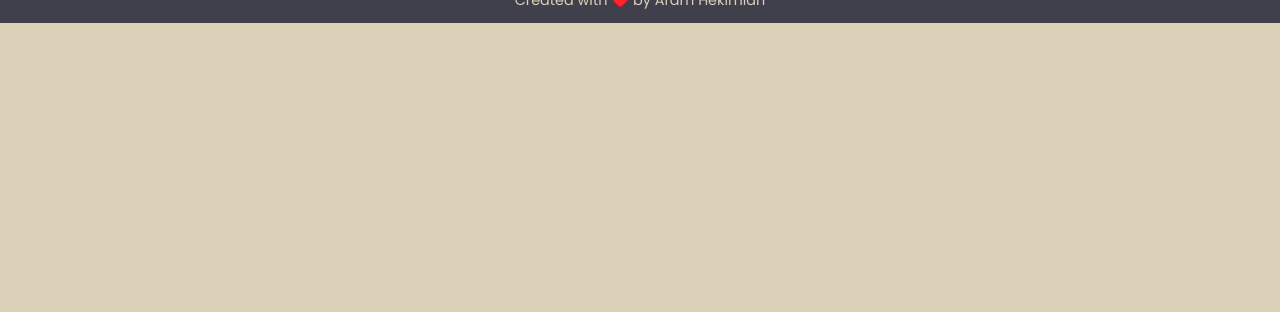
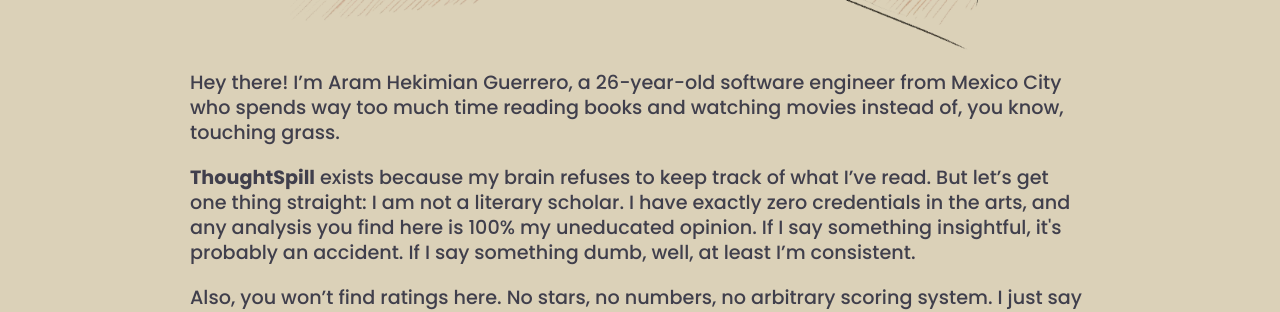
Before and after one commit to Hekimianz/thoughtSpill, a React (Vite) app in the folder frontend-pub/: page /about in a window 1280 px wide. Shown: the part 777-1089 px from the top of the page. Before the commit the page ends 800 px from the top, so only its background shows below. Built offline with nearby package versions, Linux system fonts and the light colour scheme; no server answers.

Commit message:
Created about page

```diff
--- a/frontend-pub/src/main.jsx
+++ b/frontend-pub/src/main.jsx
@@ -4,6 +4,7 @@
 import { AuthProvider } from "./contexts/authProvider.jsx";
 import Home from "./pages/Home/Home.jsx";
 import NotFound from "./pages/NotFound/NotFound.jsx";
+import About from "./pages/About/About.jsx";
 import Footer from "./components/Footer/Footer.jsx";
 import Header from "./components/Header/Header.jsx";
 
@@ -14,6 +15,7 @@
         <Header />
         <Routes>
           <Route path="/" element={<Home />} />
+          <Route path="/about" element={<About />} />
           <Route path="*" element={<NotFound />} />
         </Routes>
         <Footer />
--- /dev/null
+++ b/frontend-pub/src/pages/About/About.jsx
@@ -0,0 +1,47 @@
+import { Link } from "react-router-dom";
+import styles from "./About.module.css";
+
+function About() {
+  return (
+    <section className={styles.aboutCont}>
+      <h1>Reading Books, Forgetting Books, Writing About Books</h1>
+
+      <img className={styles.img} src="/coding.png" alt="" />
+
+      <p className={styles.paragraph}>
+        Hey there! I’m Aram Hekimian Guerrero, a 26-year-old software engineer
+        from Mexico City who spends way too much time reading books and watching
+        movies instead of, you know, touching grass.
+      </p>
+
+      <p className={styles.paragraph}>
+        <span className={styles.bold}>ThoughtSpill</span> exists because my
+        brain refuses to keep track of what I’ve read. But let’s get one thing
+        straight: I am not a literary scholar. I have exactly zero credentials
+        in the arts, and any analysis you find here is 100% my uneducated
+        opinion. If I say something insightful, it's probably an accident. If I
+        say something dumb, well, at least I’m consistent.
+      </p>
+
+      <p className={styles.paragraph}>
+        Also, you won’t find ratings here. No stars, no numbers, no arbitrary
+        scoring system. I just say whether I liked something or not. Art isn’t a
+        math test, and I refuse to act like I can quantify vibes.
+      </p>
+
+      <img className={styles.img} src="/reading.png" alt="" />
+
+      <p className={styles.paragraph}>
+        So, if you're here for deep, academically sound critiques… yikes. But if
+        you just want to see what a guy with a keyboard and too much curiosity
+        thinks about books, welcome aboard.
+      </p>
+
+      <Link to="/posts">
+        <button className={styles.button}>Go to posts</button>
+      </Link>
+    </section>
+  );
+}
+
+export default About;
--- /dev/null
+++ b/frontend-pub/src/pages/About/About.module.css
@@ -0,0 +1,64 @@
+.aboutCont {
+  flex: 1;
+  display: flex;
+  flex-direction: column;
+  align-items: center;
+  padding: 2rem;
+}
+
+.aboutCont h1 {
+  font-size: 2.4rem;
+  text-align: center;
+  margin-bottom: 2rem;
+}
+
+.paragraph {
+  font-family: "Poppins";
+  font-weight: 500;
+  font-size: 1.6rem;
+  margin-bottom: 20px;
+  max-width: 900px;
+  line-height: 25px;
+}
+
+.img {
+  width: 80%;
+  max-width: 700px;
+  margin: 20px 0;
+}
+
+.img:last-of-type {
+  max-width: 500px;
+}
+
+.bold {
+  font-weight: 700;
+}
+
+.button {
+  padding: 0.5rem 1rem;
+  background-color: transparent;
+  border: 1px solid var(--onyx);
+  border-radius: 4px;
+  color: var(--onyx);
+  font-weight: 500;
+  font-family: "Poppins";
+  margin: 20px 0 20px 0;
+  cursor: pointer;
+  transition: 0.2s all ease;
+  font-size: 1.6rem;
+}
+
+.button:hover,
+.button:focus {
+  background-color: var(--onyx);
+  color: var(--beige);
+  font-weight: 700;
+  transform: scale(1.1);
+  border: 3px solid var(--olive);
+  outline: none;
+}
+.button:active {
+  transform: scale(0.9);
+  opacity: 0.9;
+}
```
Also changed, not shown: frontend-pub/public/coding.png (added), frontend-pub/public/reading.png (added).
